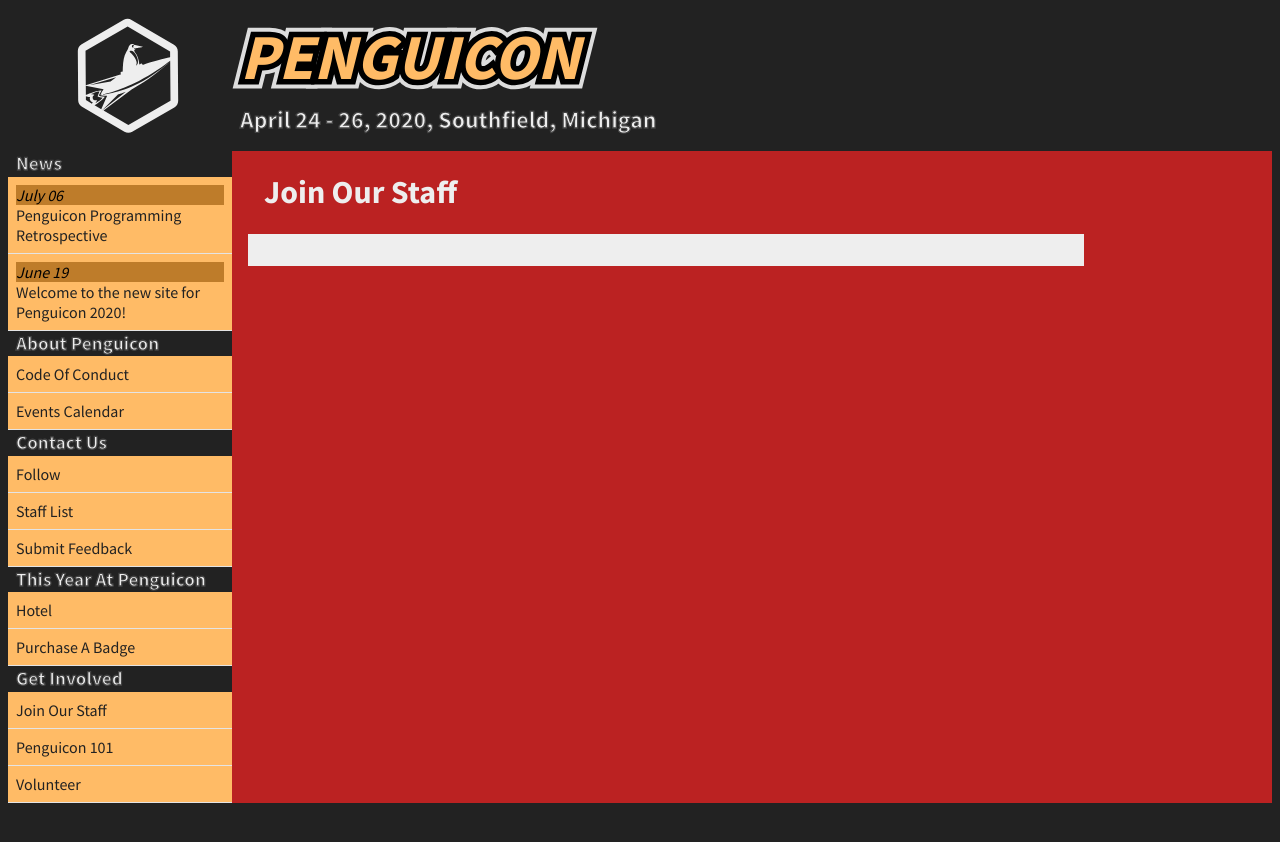
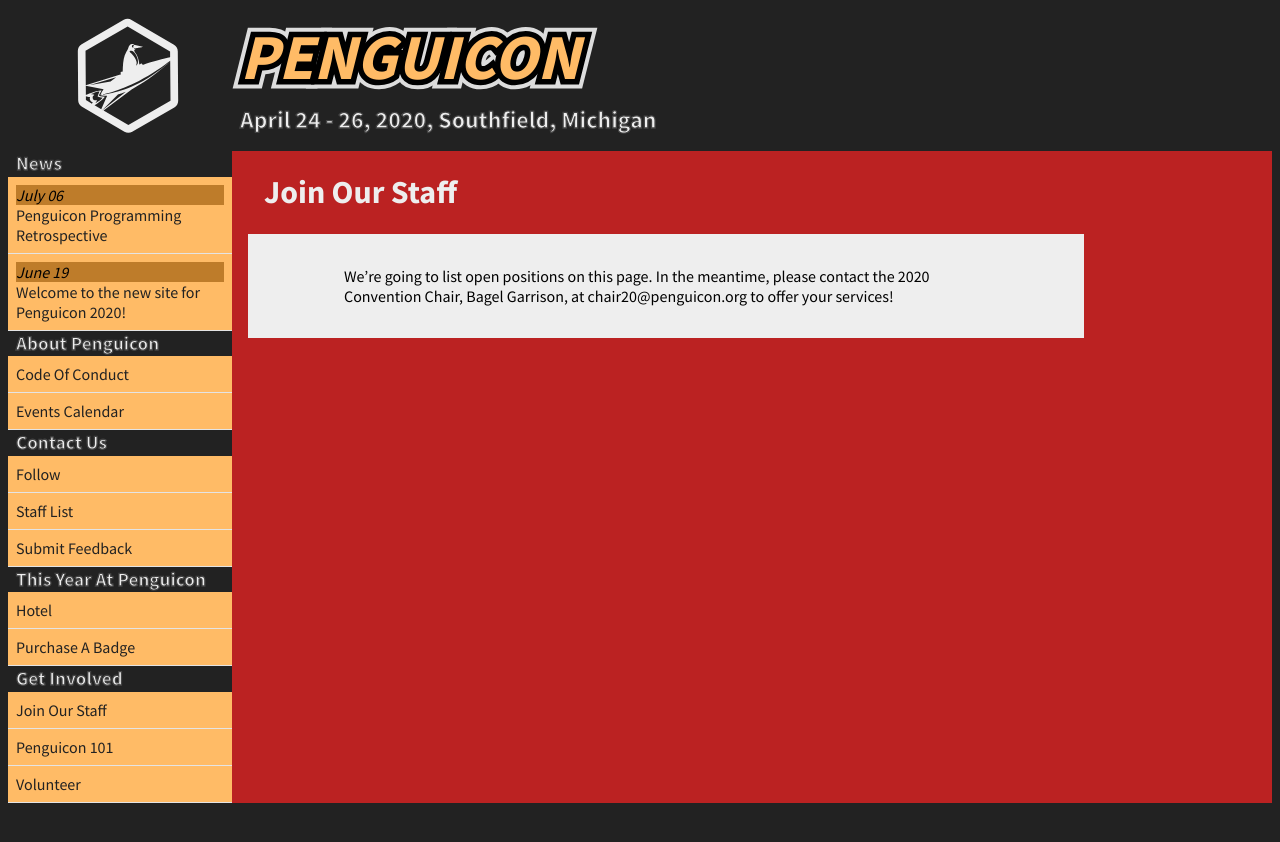
Before and after one commit to penguicon/penguiconwebsite, a Jekyll site: the page built from join-our-staff.md, in a window 1280 px wide. Shown: the top 842 px of the page. Built offline with Jekyll 4.4.1, drawn with Linux system fonts in a browser that asks for light colours.

Commit message:
Added a stub to Join Our Staff page.

```diff
--- a/join-our-staff.md
+++ b/join-our-staff.md
@@ -4,3 +4,4 @@
 permalink: /join-our-staff/
 category: Get Involved
 ---
+We're going to list open positions on this page. In the meantime, please contact the 2020 Convention Chair, Bagel Garrison, at chair20@penguicon.org to offer your services!
```
